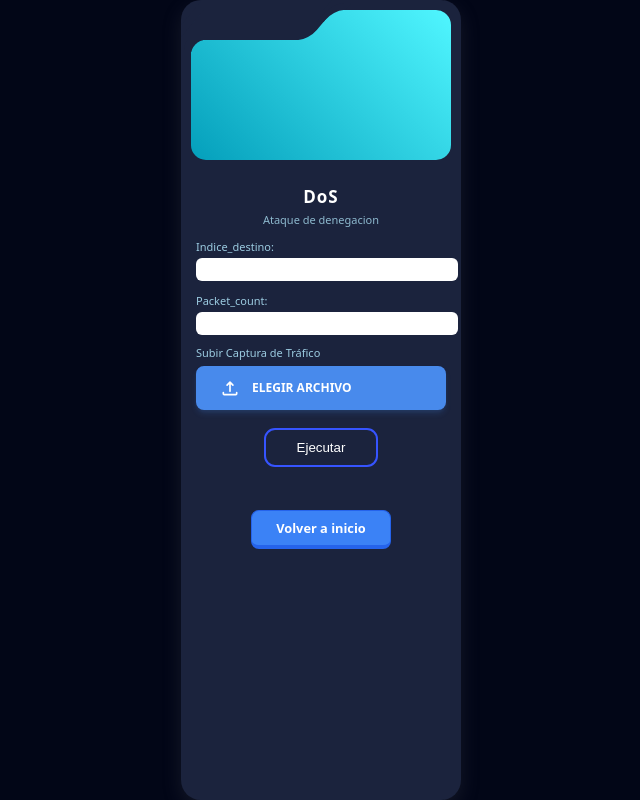
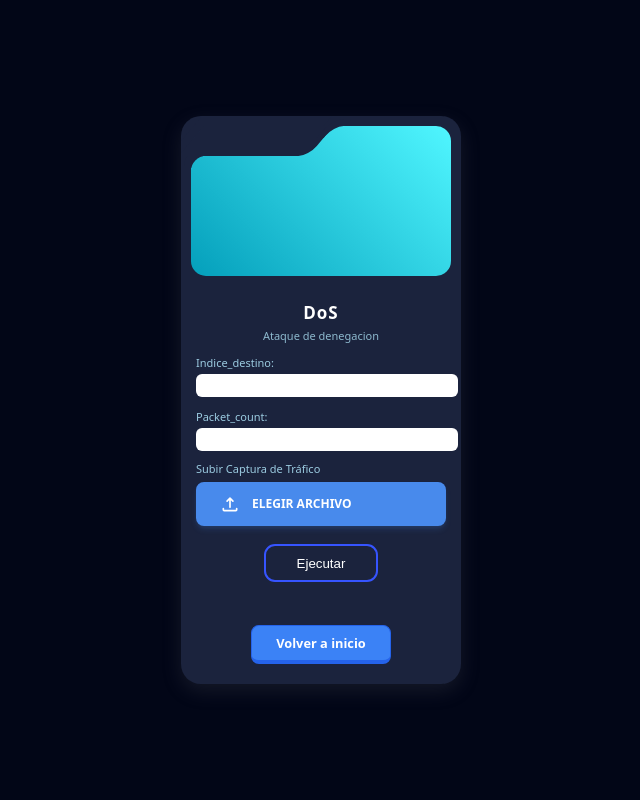
Before and after one commit to cristianbc04/Proyecto_CSI, a FastAPI app: page /op_dos in a window 1280 px wide. Shown: the whole page, without its empty margins (319-959 px from the left). Run offline with FastAPI, Linux system fonts and the light colour scheme.

Commit message:
Cambios menores en el app/static/styles.css

```diff
--- a/app/static/styles.css
+++ b/app/static/styles.css
@@ -41,7 +41,7 @@ body {
   min-height: 100vh;
   display: flex;
   justify-content: center;
-  /*align-items: center; */
+  align-items: center;
 }
 
 .page.columns {
```
